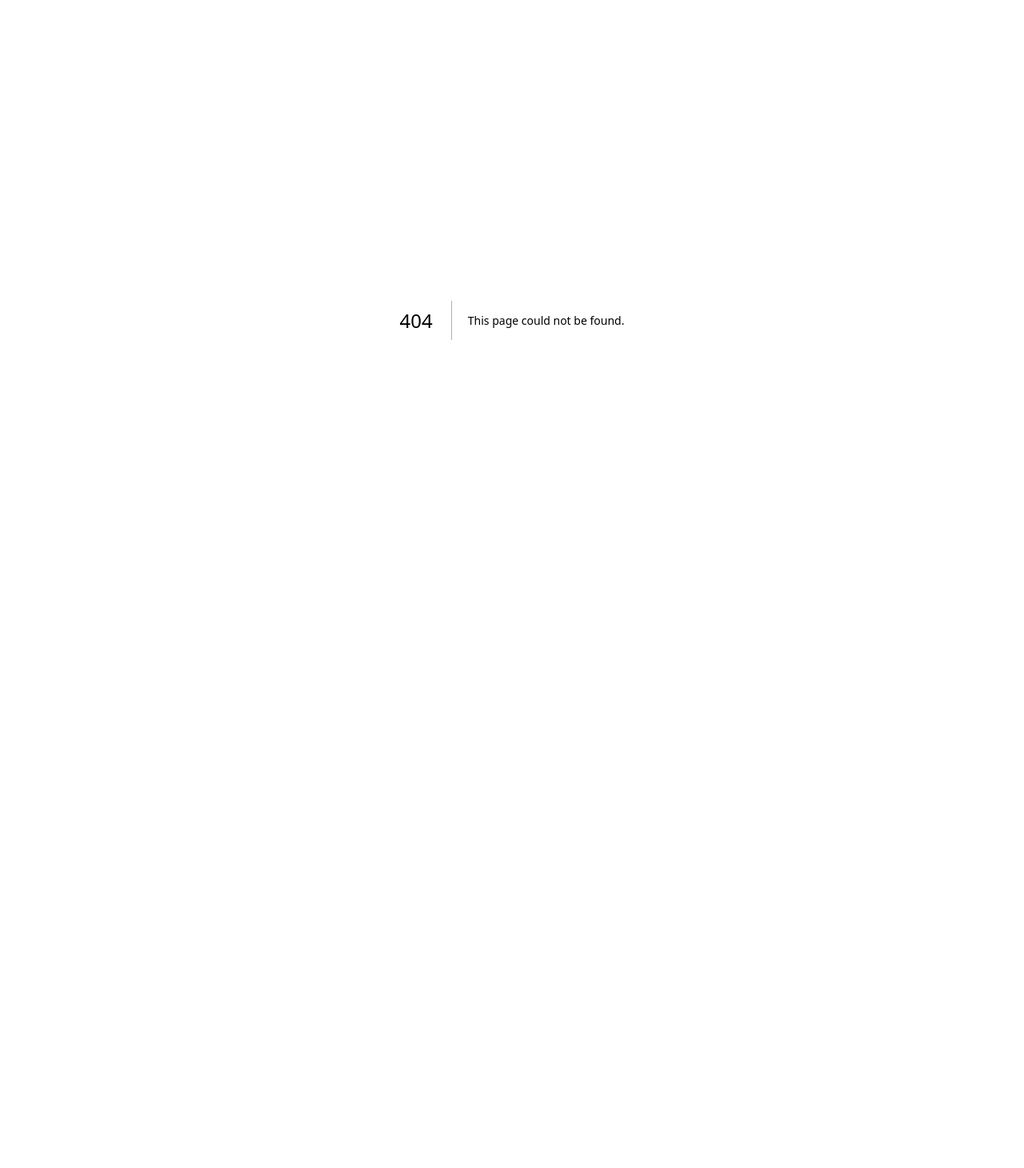
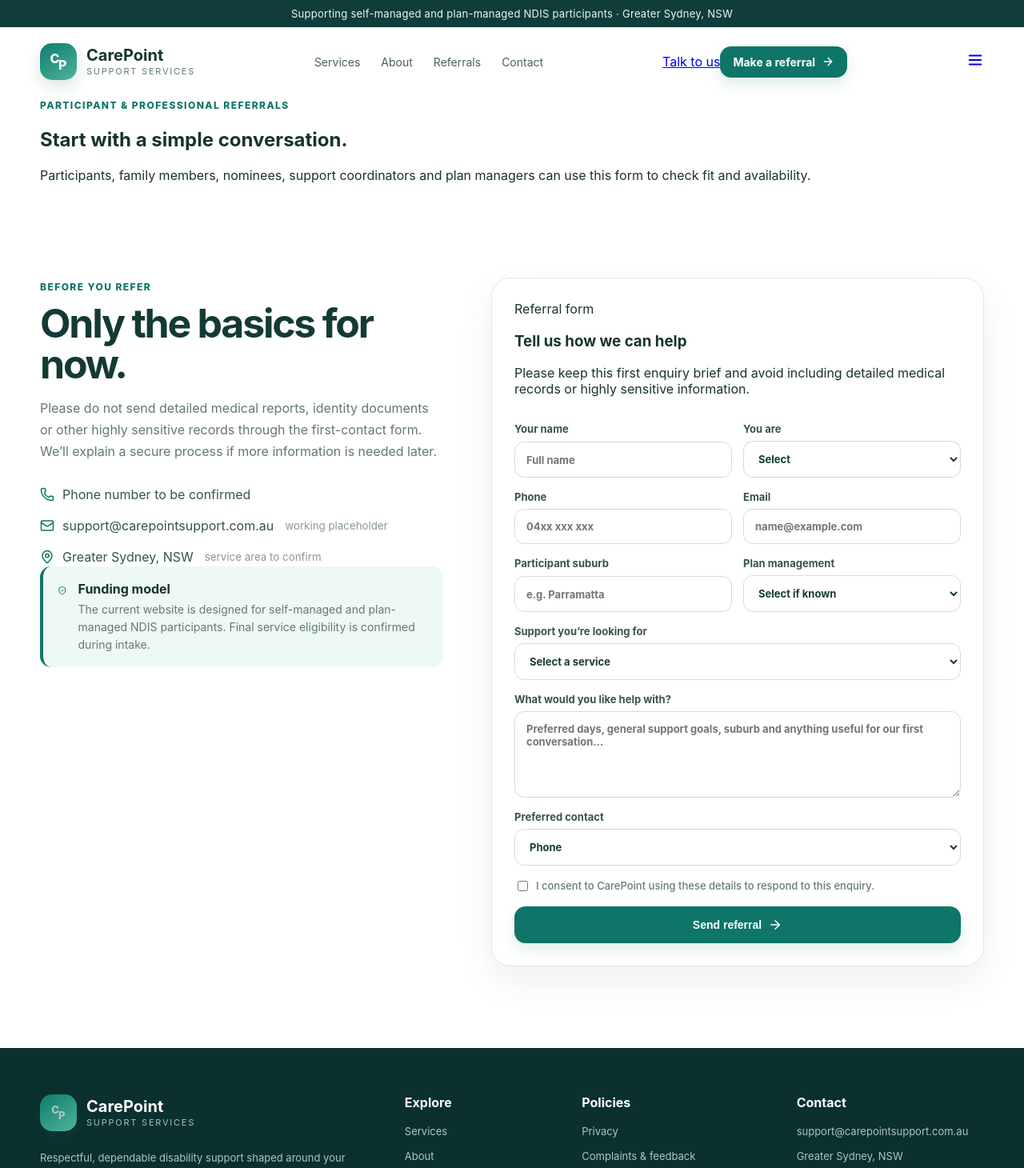
Before and after one commit to iamnarace/NDIS_Project, a Next.js app: page /referral in a window 1280 px wide. Before the commit this address had no page. Shown: the top 1460 px of the page at 80% size. Before the commit the page ends 800 px from the top, so only its background shows below. Built offline with nearby package versions, Linux system fonts and the light colour scheme.

Commit message:
Add participant and professional referral page

```diff
--- /dev/null
+++ b/app/referral/page.tsx
@@ -0,0 +1,9 @@
+import { Mail, MapPin, Phone, ShieldCheck } from 'lucide-react';
+import { SiteHeader } from '../../components/SiteHeader';
+import { SiteFooter } from '../../components/SiteFooter';
+import { ReferralForm } from '../../components/ReferralForm';
+
+export default function ReferralPage(){return <><SiteHeader/><main>
+<section className="pageHero shell compactHero"><span className="eyebrow">Participant & professional referrals</span><h1>Start with a simple conversation.</h1><p>Participants, family members, nominees, support coordinators and plan managers can use this form to check fit and availability.</p></section>
+<section className="referral shell referralPage"><div className="referralCopy"><span className="eyebrow">Before you refer</span><h2>Only the basics for now.</h2><p>Please do not send detailed medical reports, identity documents or other highly sensitive records through the first-contact form. We’ll explain a secure process if more information is needed later.</p><div className="contactMini"><span><Phone/> Phone number to be confirmed</span><span><Mail/> support@carepointsupport.com.au <small>working placeholder</small></span><span><MapPin/> Greater Sydney, NSW <small>service area to confirm</small></span></div><div className="complianceNote"><ShieldCheck/><div><strong>Funding model</strong><p>The current website is designed for self-managed and plan-managed NDIS participants. Final service eligibility is confirmed during intake.</p></div></div></div><ReferralForm/></section>
+</main><SiteFooter/></>}
```
